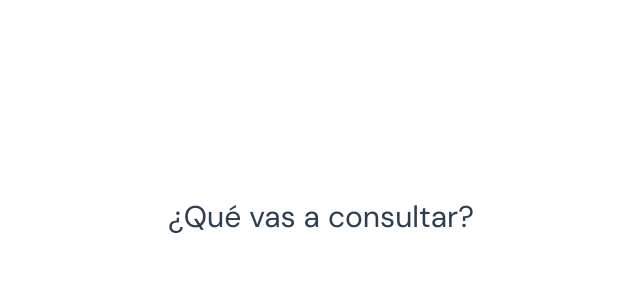
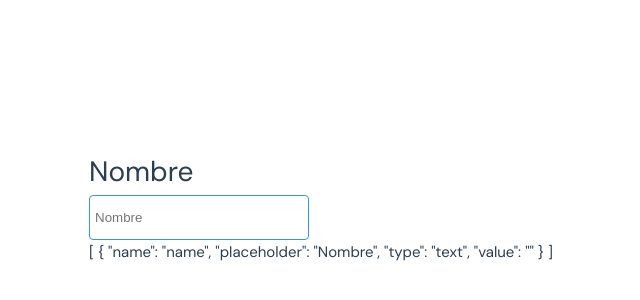
Before and after one commit to diegomdevs/mvm-app-msc-v2, a Vue app: page /test in a window 1280 px wide. Shown: the part 208-508 px from the top of the page, without its empty margins (319-959 px from the left). Built offline with nearby package versions, Linux system fonts and the light colour scheme.

Commit message:
feat: InputForm
Refactoring and adding v-model

```diff
--- a/package.json
+++ b/package.json
@@ -3,7 +3,7 @@
   "version": "2.31.0",
   "scripts": {
     "dev": "vite",
-    "build": "vue-tsc --noEmit && vite build",
+    "build": "vite build",
     "preview": "vite preview",
     "build-only": "vite build",
     "type-check": "vue-tsc --noEmit",
--- a/src/components/CustomerForm.vue
+++ b/src/components/CustomerForm.vue
@@ -1,7 +1,7 @@
 <script setup lang="ts">
 import { reactive, ref, toRefs } from "vue";
 import PersonForm from "./PersonForm.vue";
-import FormInput from "./FormInput.vue";
+import BaseInput from "./FormInput.vue";
 
 interface CustomerFormProps {
   customerType: string;
@@ -54,7 +54,7 @@ const customerInputs = ref([
       v-model="personInputsValues"
       :input-values="personInputsValues"
     />
-    <FormInput
+    <BaseInput
       v-for="input in customerInputs"
       :input-name="input.name"
       :input-type="input.type"
--- a/src/components/FormButton.vue
+++ b/src/components/FormButton.vue
@@ -11,7 +11,7 @@ const props = defineProps<ButtonProps>();
 const { buttonName } = toRefs(props);
 </script>
 <template>
-  <button @click.prevent="" :class="button.className">
+  <button :class="button.className">
     {{ useToUpperLowerCase(buttonName) }}
   </button>
 </template>
--- a/src/components/FormInput.vue
+++ b/src/components/FormInput.vue
@@ -1,93 +1,63 @@
 <script setup lang="ts">
 import useToUpperLowerCase from "@/logic/use-to-upper-lower-case";
-import { reactive, toRefs } from "vue";
-
+import { reactive, ref, toRefs } from "vue";
 interface IFormInputProps {
-  inputName: string;
-  inputType: string;
-  inputPlaceholder?: string;
-  inputValue: undefined | string | Date | boolean;
-}
-interface IInputType extends IFormInputProps {}
-interface IInputTypes {
-  text: IInputType;
-  checkbox: IInputType;
-  image: IInputType;
-  date: IInputType;
+  name: string;
+  placeholder: string | undefined;
+  value: string | number | Date | boolean;
+  type: string;
 }
 const props = defineProps<IFormInputProps>();
-const { inputName, inputType, inputPlaceholder, inputValue } = toRefs(props);
-const label = reactive({
-  className: "input-container",
+const { name, placeholder, type, value } = toRefs(props);
+const inputAttr: IFormInputProps = reactive({
+  name: name.value,
+  placeholder: useToUpperLowerCase(placeholder.value),
+  type: type.value,
+  value: value.value,
 });
-const inputTypes: IInputTypes | any = reactive({
-  text: {
-    inputName: inputName.value,
-    inputType: inputType.value,
-    inputPlaceholder: inputPlaceholder?.value,
-    inputValue: inputValue.value,
-  },
-  checkbox: {
-    inputName: inputName.value,
-    inputType: inputType.value,
-    inputPlaceholder: inputPlaceholder?.value,
-    inputValue: inputValue.value,
-  },
-  image: {
-    inputName: inputName.value,
-    inputType: inputType.value,
-    inputPlaceholder: inputPlaceholder?.value,
-    inputValue: inputValue.value,
-  },
-  date: {
-    inputName: inputName.value,
-    inputType: inputType.value,
-    inputValue: inputValue.value,
-  },
-});
-const input: IInputType = reactive(inputTypes[inputType.value]);
-function xd(data: any) {
-  console.log(data);
-}
+
+const valueToBeEmitted = ref(inputAttr.value);
+const emits = defineEmits(["emittingValue"]);
 </script>
 <template>
-  <label :class="label.className" :for="input.inputName">
-    <span v-if="inputType === 'checkbox'">
-      {{ useToUpperLowerCase(input.inputPlaceholder) }}
-    </span>
+  <label class="input-container">
+    <h3>
+      {{ inputAttr.placeholder }}
+    </h3>
     <input
-      :class="input.inputType"
-      :type="input.inputType"
-      :placeholder="useToUpperLowerCase(input.inputPlaceholder)"
-      v-model="input.inputValue"
-      @click.prevent="xd(input.inputValue)"
+      :placeholder="inputAttr.placeholder"
+      v-model="valueToBeEmitted"
+      :type="inputAttr.type"
+      @input="
+        emits('emittingValue', {
+          inputName: inputAttr.name,
+          inputValue: valueToBeEmitted,
+        })
+      "
     />
   </label>
 </template>
 <style scoped>
 label.input-container {
   display: flex;
+  flex-direction: column;
   justify-content: space-evenly;
-  align-items: center;
-  height: 45px;
+  align-items: flex-start;
+  height: auto;
   margin-top: 30px;
   font-size: 1.5rem;
 }
-
-label.input-container > span {
-  color: var(--font-color-label);
-}
-
-label.input-container > input.checkbox {
+label.input-container > input[type="checkbox" i] {
   height: 20px;
   width: 20px;
 }
-label.input-container > input.image {
+label.input-container > input[type="image" i] {
   height: 50px;
   width: 50px;
 }
-label.input-container > input.text,
-label.input-container > input.date {
+label.input-container > input[type="text" i],
+label.input-container > input[type="number" i],
+label.input-container > input[type="date" i] {
   width: 220px;
   height: 45px;
   border-radius: 4px;
@@ -95,7 +65,7 @@ label.input-container > input.date {
   border: 1px solid var(--primary-blue);
 }
 
-label.input-container > input.text:focus-visible {
+input[type="text" i]:focus-visible {
   outline: none;
 }
 </style>
--- a/src/components/PersonForm.vue
+++ b/src/components/PersonForm.vue
@@ -51,7 +51,7 @@ const personFormInputs = ref([
       v-model="thingFormInputsValues"
       :input-values="thingFormInputsValues"
     />
-    <FormInput
+    <BaseInput
       v-for="input in personFormInputs"
       :input-name="input.name"
       :input-type="input.type"
--- a/src/components/ThingForm.vue
+++ b/src/components/ThingForm.vue
@@ -1,34 +1,36 @@
 <script setup lang="ts">
-import { reactive, ref, toRefs } from "vue";
+import type IFormInputProps from "@/interfaces/IFormInputProps";
+import useToUpperLowerCase from "@/logic/use-to-upper-lower-case";
+import { reactive } from "vue";
 import FormInput from "./FormInput.vue";
-interface IThingFormProps {
-  inputValues: any[];
-}
-const props = defineProps<IThingFormProps>();
-const { inputValues } = toRefs(props);
-const form = reactive({
-  className: "thing-form",
+const thingFormInputs: { inputs: IFormInputProps[] } = reactive({
+  inputs: [
+    {
+      name: "name",
+      placeholder: useToUpperLowerCase("nombre"),
+      type: "text",
+      value: "",
+    },
+  ],
 });
-const inputs = ref([
-  {
-    name: "name",
-    type: "text",
-    placeHolder: "nombre",
-    value: inputValues.value[0].value,
-  },
-]);
+const thingFormInputValuesToBeEmitted: { inputs: IFormInputProps[] } = reactive(
+  { inputs: [] }
+);
 </script>
 
 <template>
-  <form :class="form.className">
+  <form class="thing-form">
     <FormInput
-      v-for="input in inputs"
-      :input-name="input.name"
-      :input-type="input.type"
-      :input-placeholder="input.placeHolder"
-      :input-value="input.value"
-      v-model="input.value"
+      v-for="input in thingFormInputs.inputs"
+      :name="input.name"
+      :placeholder="input.placeholder"
+      :type="input.type"
+      :value="input.value"
       :key="input.name"
+      @emitting-value="
+        (emittingInput) => (input.value = emittingInput.inputValue)
+      "
     />
   </form>
+  {{ thingFormInputs.inputs }}
 </template>
--- /dev/null
+++ b/src/interfaces/IFormInputProps.ts
@@ -0,0 +1,6 @@
+export default interface IFormInputProps {
+  name: string;
+  placeholder: string | undefined;
+  value: string | number | Date | boolean;
+  type: string;
+}
--- a/src/views/TestView.vue
+++ b/src/views/TestView.vue
@@ -1,6 +1,6 @@
 <script setup lang="ts">
-import QueriesEntityView from "./QueriesEntityView.vue";
+import ThingForm from "@/components/ThingForm.vue";
 </script>
 <template>
-  <QueriesEntityView />
+  <ThingForm />
 </template>
```
